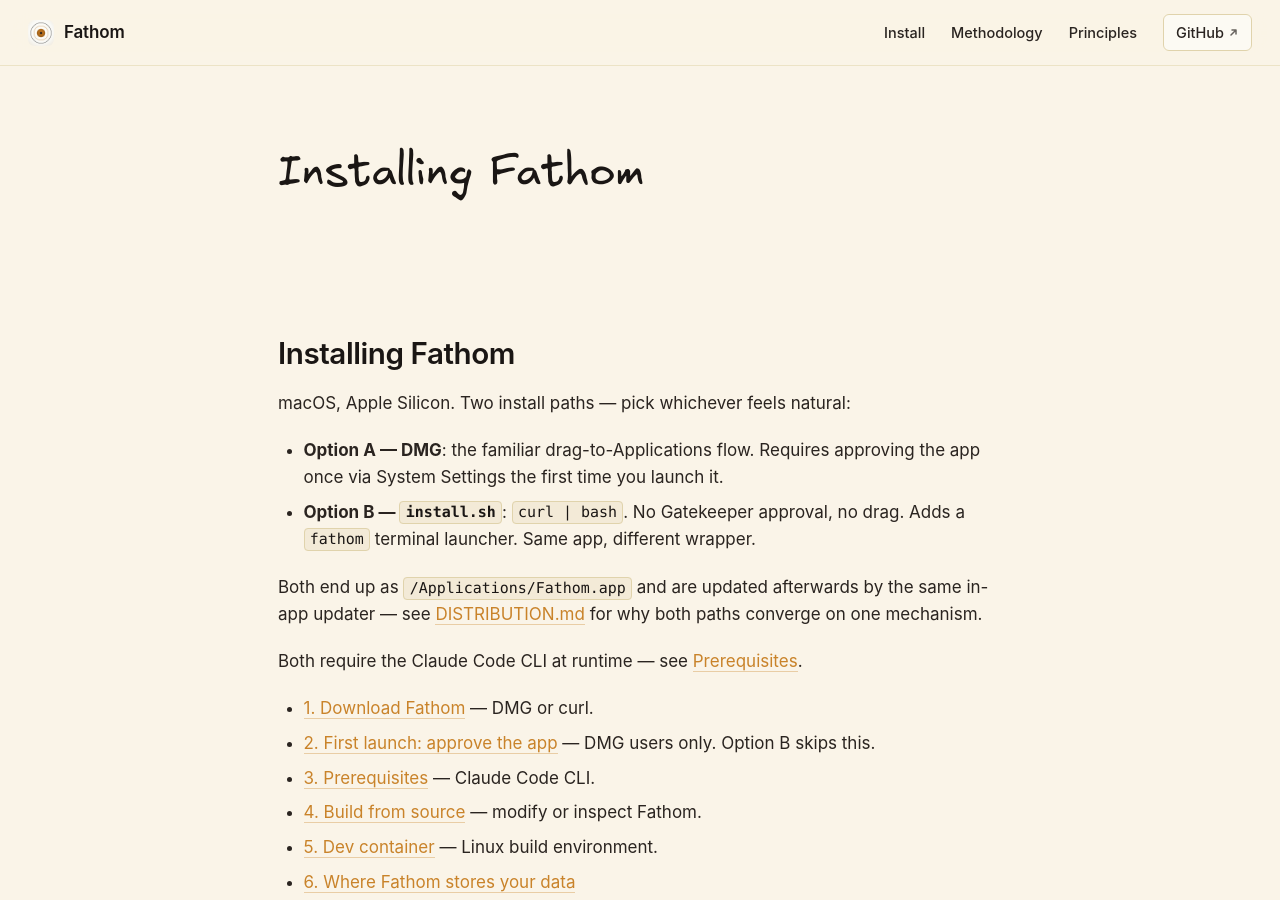
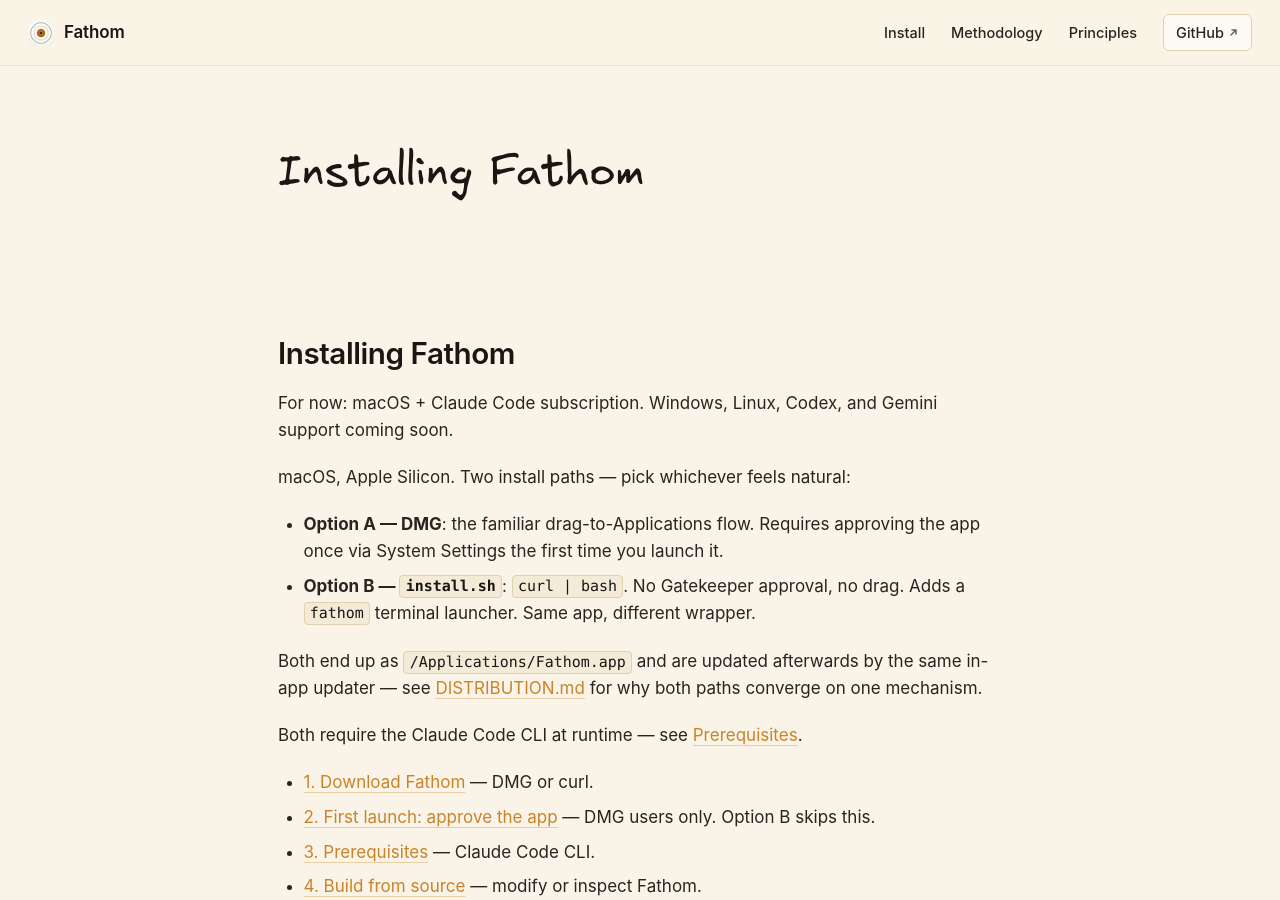
Before and after one commit to ashryaagr/Fathom, a Jekyll site: the page built from docs/INSTALL.md, in a window 1280 px wide and 900 px high. Built offline with Jekyll 4.4.1, drawn with Linux system fonts in a browser that asks for light colours; our own code applies the rules of GitHub Pages for plain Markdown files.

Commit message:
README + docs: expanded landing, citations, company section, contact
- Top-of-README: hero block, value prop, Mac+Claude-Code prerequisite
  caveat, badges row including stars for Fathom AND fathom-whiteboard.
- New "Using inside your company" section (zero telemetry, MIT,
  build-from-source, rides existing Claude CLI subscription).
- New "Why this works (research backing)" with peer-reviewed citations
  grouped by which design choice they ground.
- New "More tools for researchers" pointing at papers-we-love and
  awesome-scientific-writing.
- New "Contact" footer.
- Build-from-source rewritten around the simpler one-clone install
  (npm pulls fathom-whiteboard from the GitHub release tarball
  automatically).
- Cross-link to Slate (the standalone whiteboard companion) in two
  places — value-prop area and "See also" footer.
- docs/INSTALL.md: same prerequisite caveat at top.

```diff
--- a/docs/INSTALL.md
+++ b/docs/INSTALL.md
@@ -1,4 +1,6 @@
 # Installing Fathom
+
+For now: macOS + Claude Code subscription. Windows, Linux, Codex, and Gemini support coming soon.
 
 macOS, Apple Silicon. Two install paths — pick whichever feels natural:
 
```
Also changed, not shown: README.md.
